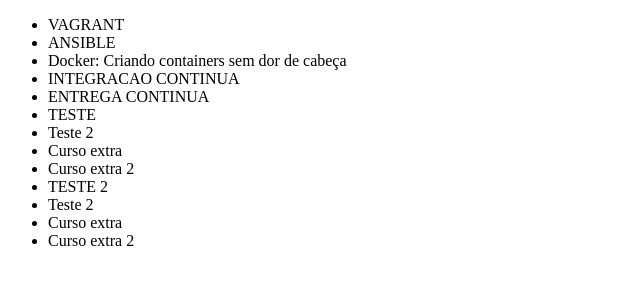
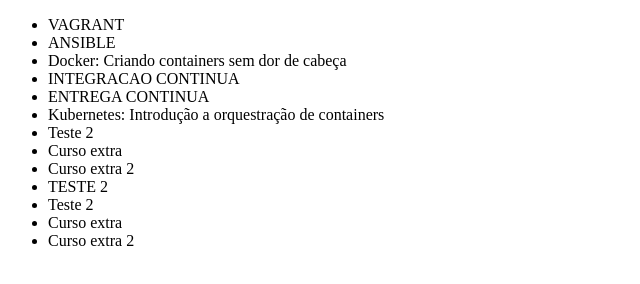
Before and after one commit to tbispo11/CURSO_ALURA, a plain HTML site: page INDEX.html in a window 1280 px wide. Shown: the whole page, without its empty margins (0-640 px from the left). Drawn offline with Linux system fonts and the light colour scheme.

Commit message:
alterando curso de kubernetes

```diff
--- a/INDEX.html
+++ b/INDEX.html
@@ -11,7 +11,7 @@
 			<li>Docker: Criando containers sem dor de cabeça</li>
 			<li>INTEGRACAO CONTINUA</li>
 			<li>ENTREGA CONTINUA</li>
-			<li>TESTE</li>
+			<li>Kubernetes: Introdução a orquestração de containers</li>
 			<li>Teste 2</li>
 			<li>Curso extra</li>
 			<li>Curso extra 2</li>
```
